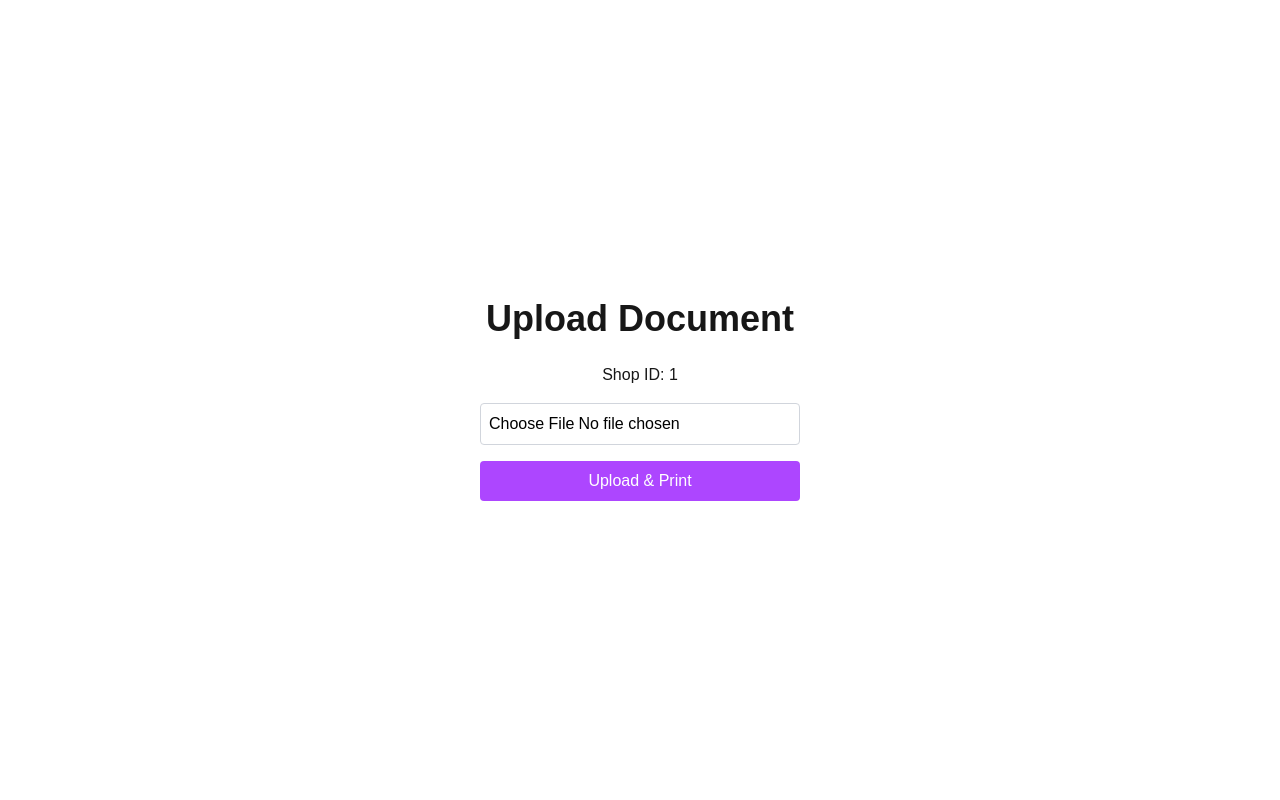
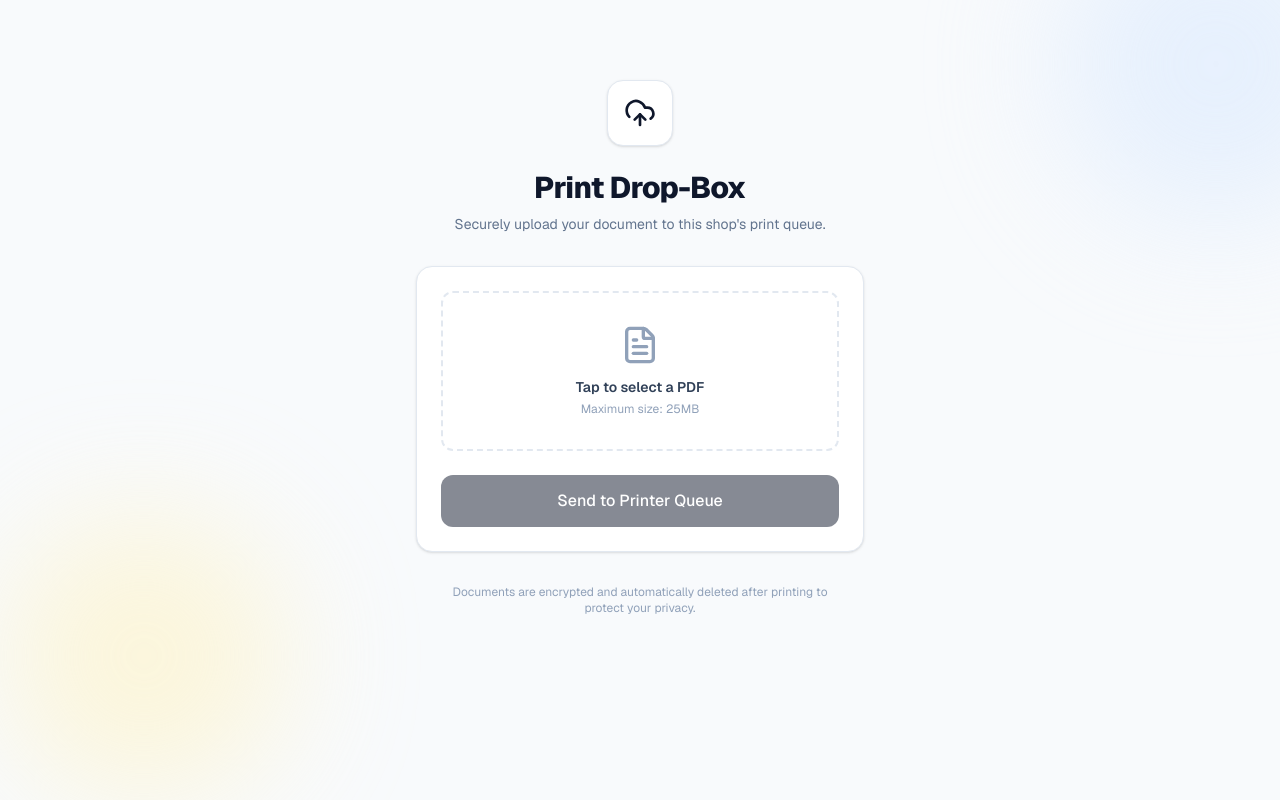
Before and after one commit to yajan08/zerox, a Next.js app: page /shop/1 in a window 1280 px wide. Built offline with nearby package versions, Linux system fonts and the light colour scheme.

Commit message:
Shop page UI fix

```diff
--- a/app/shop/[shopId]/page.tsx
+++ b/app/shop/[shopId]/page.tsx
@@ -1,18 +1,73 @@
 'use client';
 import { useState, use } from 'react';
+import { UploadCloud, FileText } from 'lucide-react';
+
 export default function ShopDropBoxPage({ params }: { params: Promise<{ shopId: string }> }) {
   const [file, setFile] = useState<File | null>(null);
+  const [uploading, setUploading] = useState(false);
   const resolvedParams = use(params);
-  const handleUpload = async (e: React.FormEvent) => { e.preventDefault(); };
+
+  const handleUpload = async (e: React.FormEvent) => {
+    e.preventDefault();
+    setUploading(true);
+    // TODO: Upload logic goes here next!
+    setTimeout(() => setUploading(false), 1000);
+  };
+
   return (
-    <div className="flex flex-col items-center justify-center min-h-screen py-2">
-      <main className="flex flex-col items-center justify-center w-full flex-1 px-20 text-center">
-        <h1 className="text-4xl font-bold mb-6">Upload Document</h1>
-        <p className="mb-4">Shop ID: {resolvedParams.shopId}</p>
-        <form onSubmit={handleUpload} className="flex flex-col space-y-4 w-80">
-          <input type="file" onChange={(e) => setFile(e.target.files?.[0] || null)} className="p-2 border border-gray-300 rounded text-black" />
-          <button type="submit" className="bg-purple-500 text-white p-2 rounded">Upload & Print</button>
+    <div className="min-h-screen bg-slate-50 font-sans text-slate-900 flex flex-col items-center py-10 px-4 relative overflow-hidden">
+      {/* Background decorations */}
+      <div className="absolute -top-24 -right-24 h-80 w-80 rounded-full bg-blue-100 blur-3xl opacity-60 pointer-events-none" />
+      <div className="absolute bottom-0 left-0 h-72 w-72 rounded-full bg-amber-100 blur-3xl opacity-60 pointer-events-none" />
+
+      <main className="relative z-10 w-full max-w-md flex flex-col items-center mt-10">
+        <div className="bg-white p-4 rounded-2xl shadow-sm border border-slate-200 mb-6 inline-flex items-center justify-center">
+          <UploadCloud className="w-8 h-8 text-slate-900" />
+        </div>
+
+        <h1 className="text-3xl font-extrabold tracking-tight mb-2 text-center">Print Drop-Box</h1>
+        <p className="text-slate-500 text-center mb-8 text-sm">
+          Securely upload your document to this shop's print queue.
+        </p>
+
+        <form onSubmit={handleUpload} className="bg-white border border-slate-200 shadow-sm rounded-2xl p-6 w-full flex flex-col space-y-6">
+
+          <div className="border-2 border-dashed border-slate-200 rounded-xl p-8 flex flex-col items-center justify-center text-center hover:bg-slate-50 transition-colors relative cursor-pointer">
+            <input
+              type="file"
+              onChange={(e) => setFile(e.target.files?.[0] || null)}
+              className="absolute inset-0 w-full h-full opacity-0 cursor-pointer"
+              accept=".pdf"
+              required
+            />
+            <FileText className={`w-10 h-10 mb-3 ${file ? 'text-emerald-500' : 'text-slate-400'}`} />
+            {file ? (
+              <div className="flex flex-col items-center">
+                <span className="text-sm font-medium text-slate-900 bg-slate-100 px-3 py-1 rounded-full overflow-hidden text-ellipsis max-w-[200px] whitespace-nowrap">
+                  {file.name}
+                </span>
+                <span className="text-xs text-slate-500 mt-2">Ready to send</span>
+              </div>
+            ) : (
+              <>
+                <span className="text-sm font-semibold text-slate-700">Tap to select a PDF</span>
+                <span className="text-xs text-slate-400 mt-1">Maximum size: 25MB</span>
+              </>
+            )}
+          </div>
+
+          <button
+            type="submit"
+            disabled={!file || uploading}
+            className="w-full bg-slate-900 text-white font-medium py-3.5 rounded-xl hover:bg-slate-800 disabled:opacity-50 disabled:cursor-not-allowed transition-colors"
+          >
+            {uploading ? 'Sending to Queue...' : 'Send to Printer Queue'}
+          </button>
         </form>
+
+        <p className="text-xs text-slate-400 mt-8 text-center px-4">
+          Documents are encrypted and automatically deleted after printing to protect your privacy.
+        </p>
       </main>
     </div>
   );
```
